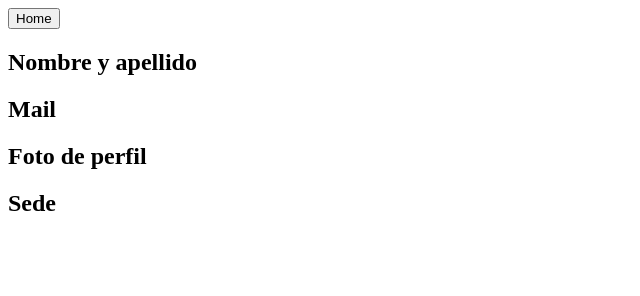
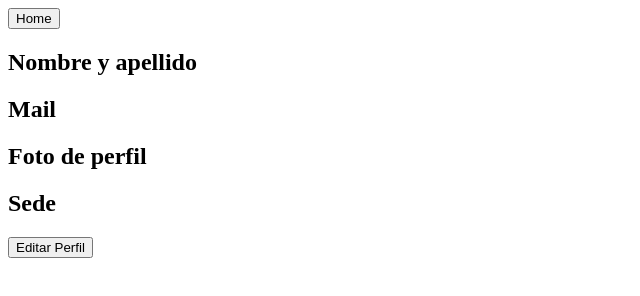
Before and after one commit to 3-TIC-ORT/proyecto-mercado-libre-para-gente-de-ort, a plain HTML site: page Frontend/Html y css/perfil.html in a window 1280 px wide. Shown: the whole page, without its empty margins (0-640 px from the left). Drawn offline with Linux system fonts and the light colour scheme.

Commit message:
Update perfil.html

```diff
--- a/Frontend/Html y css/perfil.html
+++ b/Frontend/Html y css/perfil.html
@@ -11,5 +11,6 @@
 <h2>Mail</h2>
 <h2>Foto de perfil</h2>
 <h2>Sede</h2>
+<button onclick="location.href='editarperfil.html'">Editar Perfil</button>
 </body>
 </html>
```
